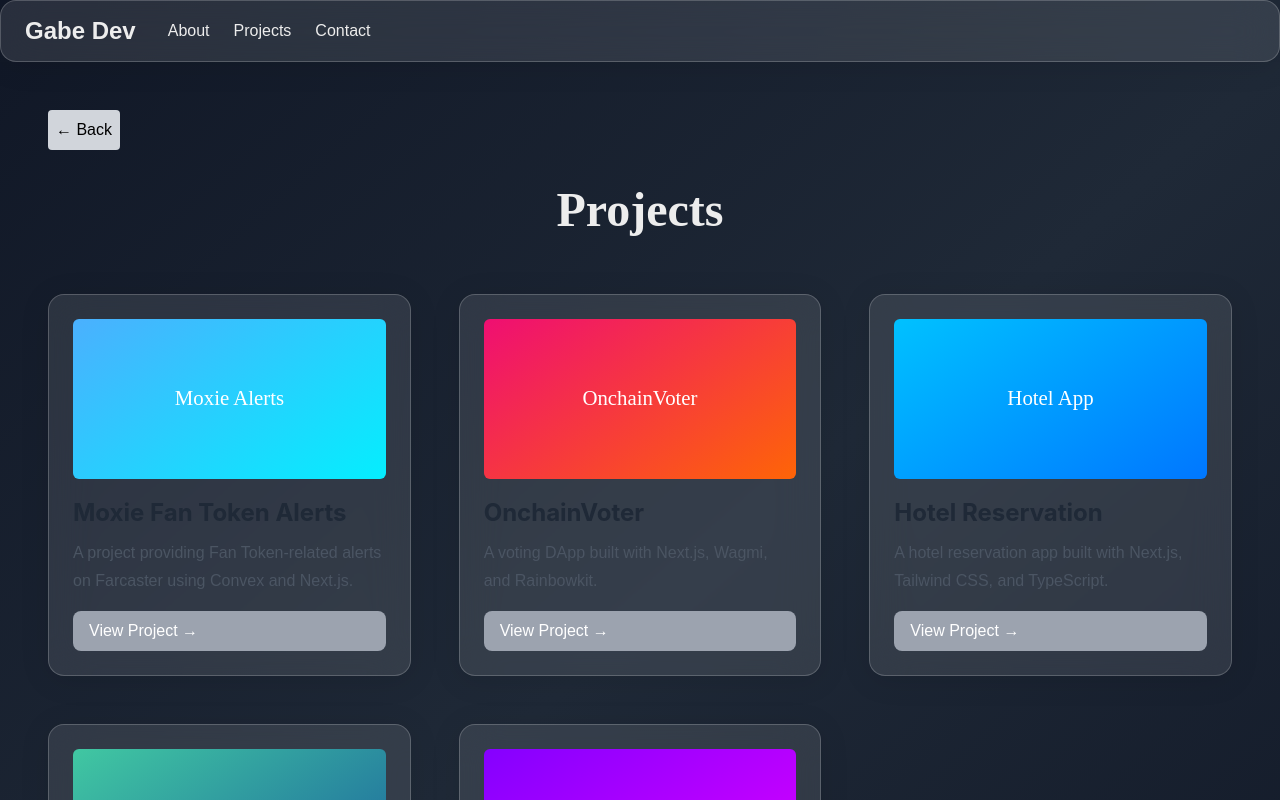
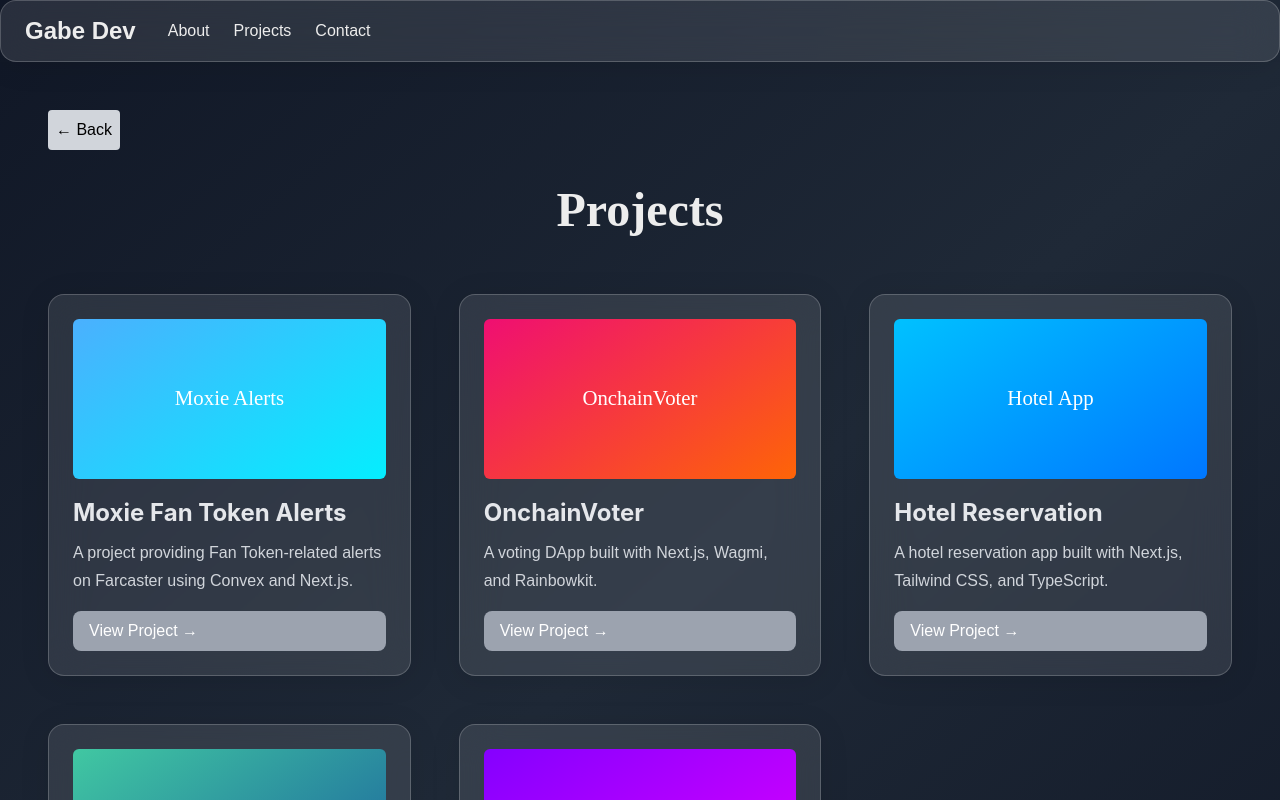
Before and after one commit to gabrieltemtsen/gabe-dev, a Next.js app: page /projects in a window 1280 px wide. Shown: the top 800 px of the page. Built offline with nearby package versions, Linux system fonts and the light colour scheme.

Commit message:
fix: adjust project text colors for dark mode

```diff
--- a/src/pages/projects/index.tsx
+++ b/src/pages/projects/index.tsx
@@ -43,7 +43,7 @@
   };
 
   return (
-    <div className="min-h-screen bg-gradient-to-br from-indigo-200 via-white to-cyan-200 dark:from-gray-900 dark:via-gray-800 dark:to-gray-900">
+    <div className="min-h-screen bg-gradient-to-br from-indigo-200 via-white to-cyan-200 dark:from-gray-900 dark:via-gray-800 dark:to-gray-900 text-foreground">
       <div className="max-w-7xl mx-auto p-8 sm:p-12">
       {/* Back Button */}
       <button
@@ -73,10 +73,10 @@
               alt={project.title}
               className="w-full h-40 object-cover rounded-md mb-4"
             />
-            <h3 className="text-2xl font-bold text-primary mb-2 font-sans">
+            <h3 className="text-2xl font-bold text-primary dark:text-gray-200 mb-2 font-sans">
               {project.title}
             </h3>
-            <p className="text-gray-600 mb-4 leading-relaxed flex-grow">
+            <p className="text-gray-700 dark:text-gray-300 mb-4 leading-relaxed flex-grow">
               {project.description}
             </p>
             <span className="mt-auto inline-block bg-accent text-white py-2 px-4 rounded-lg transition duration-300 hover:bg-blue-600 focus:outline-none focus:ring-2 focus:ring-blue-500 focus:ring-opacity-50">
```
